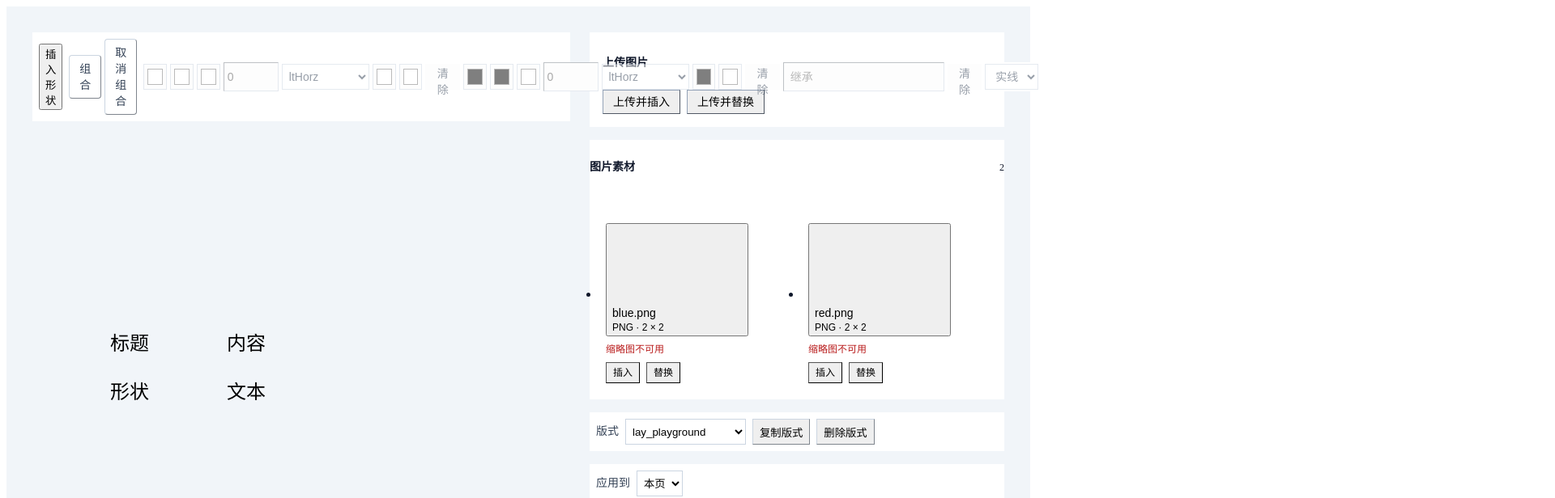
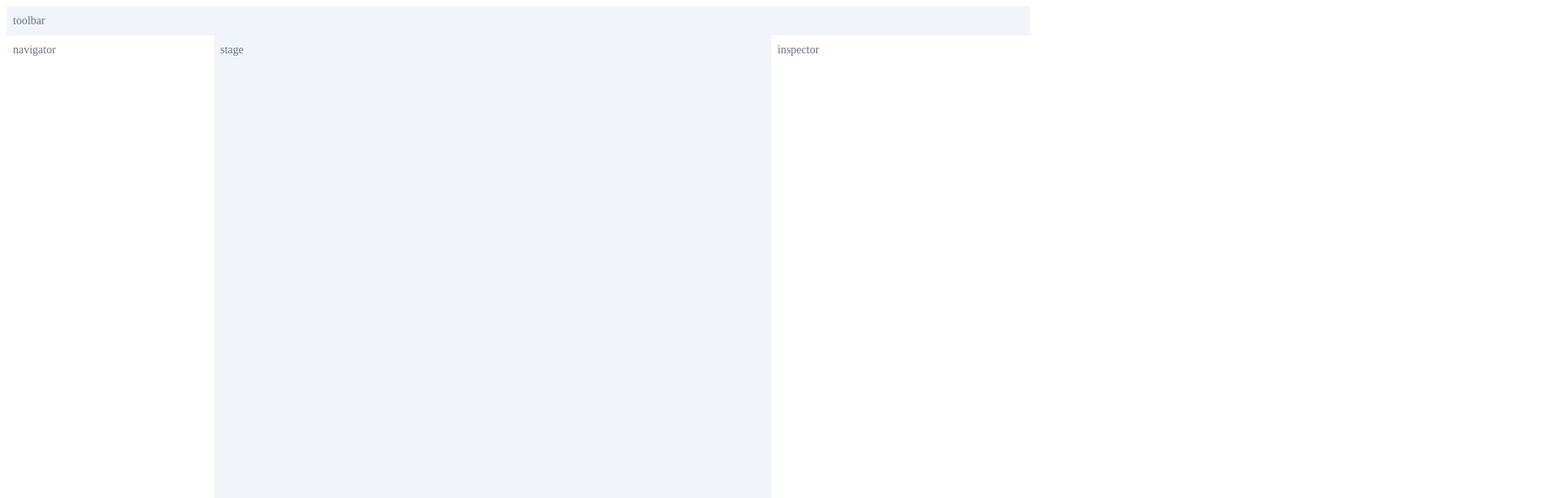
Before and after one commit to ijry/ppt4ai, a Vue app in the folder apps/playground/: page / in a window 1280 px wide. Shown: the top 616 px of the page at 81% size, 1920 px wide, since content can reach past the window. Built offline with nearby package versions, Linux system fonts and the light colour scheme.

Commit message:
feat(playground): EditorApp four-region shell + hash routing

```diff
--- /dev/null
+++ b/apps/playground/src/EditorApp.vue
@@ -0,0 +1,21 @@
+<script setup lang="ts">
+import { shallowRef } from 'vue'
+import { createPlaygroundPresentationHost } from './presentation-host'
+import AppToolbar from './regions/AppToolbar.vue'
+import SlideNavigator from './regions/SlideNavigator.vue'
+import CanvasStage from './regions/CanvasStage.vue'
+import Inspector from './regions/Inspector.vue'
+
+const host = createPlaygroundPresentationHost()
+const snapshot = shallowRef(host.getSnapshot())
+</script>
+<template>
+  <div class="grid h-screen grid-rows-[auto_1fr] bg-bg text-text">
+    <AppToolbar :snapshot="snapshot" />
+    <div class="grid min-h-0 grid-cols-[16rem_1fr_20rem]">
+      <SlideNavigator :snapshot="snapshot" class="min-h-0 overflow-y-auto border-r border-border bg-surface" />
+      <CanvasStage :snapshot="snapshot" class="min-h-0 overflow-auto" />
+      <Inspector :snapshot="snapshot" class="min-h-0 overflow-y-auto border-l border-border bg-surface" />
+    </div>
+  </div>
+</template>
--- a/apps/playground/src/main.ts
+++ b/apps/playground/src/main.ts
@@ -3,9 +3,11 @@ import { createApp } from 'vue'
 import { createPpt4aiI18n } from '@ppt4ai/editor'
 import App from './App.vue'
 import AnimationDemo from './AnimationDemo.vue'
+import EditorApp from './EditorApp.vue'
 
-// Visit `#animation` to see the animation player driving the SlideCanvas; anything else is the editor.
-const root = globalThis.location?.hash === '#animation' ? AnimationDemo : App
+// `#dev` → the old test harness, `#animation` → the animation player demo, everything else → the editor.
+const hash = globalThis.location?.hash
+const root = hash === '#dev' ? App : hash === '#animation' ? AnimationDemo : EditorApp
 
 createApp(root)
   .use(createPpt4aiI18n('zh-CN'))
--- /dev/null
+++ b/apps/playground/src/regions/AppToolbar.vue
@@ -0,0 +1,7 @@
+<script setup lang="ts">
+import type { PlaygroundPresentationSnapshot } from '../presentation-host'
+defineProps<{ snapshot: PlaygroundPresentationSnapshot }>()
+</script>
+<template>
+  <div data-region="toolbar" class="p-2 text-sm text-muted">toolbar</div>
+</template>
--- /dev/null
+++ b/apps/playground/src/regions/CanvasStage.vue
@@ -0,0 +1,7 @@
+<script setup lang="ts">
+import type { PlaygroundPresentationSnapshot } from '../presentation-host'
+defineProps<{ snapshot: PlaygroundPresentationSnapshot }>()
+</script>
+<template>
+  <div data-region="stage" class="p-2 text-sm text-muted">stage</div>
+</template>
--- /dev/null
+++ b/apps/playground/src/regions/Inspector.vue
@@ -0,0 +1,7 @@
+<script setup lang="ts">
+import type { PlaygroundPresentationSnapshot } from '../presentation-host'
+defineProps<{ snapshot: PlaygroundPresentationSnapshot }>()
+</script>
+<template>
+  <div data-region="inspector" class="p-2 text-sm text-muted">inspector</div>
+</template>
--- /dev/null
+++ b/apps/playground/src/regions/SlideNavigator.vue
@@ -0,0 +1,7 @@
+<script setup lang="ts">
+import type { PlaygroundPresentationSnapshot } from '../presentation-host'
+defineProps<{ snapshot: PlaygroundPresentationSnapshot }>()
+</script>
+<template>
+  <div data-region="navigator" class="p-2 text-sm text-muted">navigator</div>
+</template>
```
Also changed, not shown: 1 other file (tests, documents, lock files or other folders).
